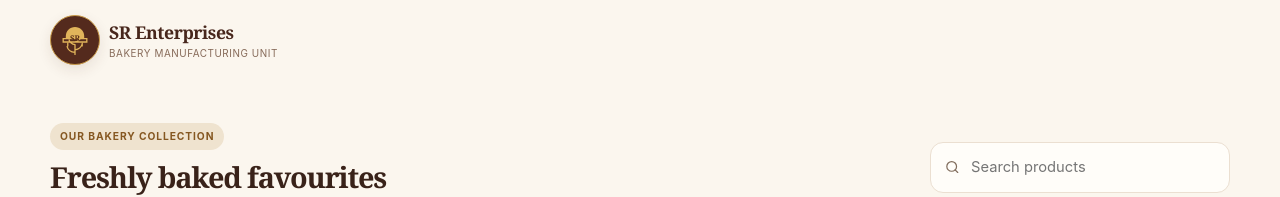
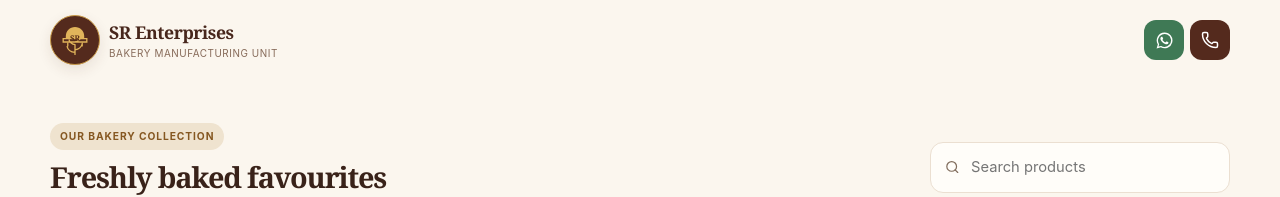
Before and after one commit to naveenuiuxdesigner-glitch/Digital-menu, a React (Vite) app: page / in a window 1280 px wide. Shown: the top 197 px of the page. Built offline with nearby package versions, Linux system fonts and the light colour scheme.

Commit message:
Add WhatsApp and call contact buttons

```diff
--- a/src/components/Header.jsx
+++ b/src/components/Header.jsx
@@ -1,3 +1,5 @@
+import { Phone } from 'lucide-react'
+
 export function Header({ business }) {
   return (
     <header className="topbar">
@@ -14,7 +16,16 @@ export function Header({ business }) {
           <span className="brand-subtitle">{business.subtitle}</span>
         </div>
       </div>
-
+      <nav className="header-actions" aria-label="Contact SR Enterprises">
+        <a href={`https://wa.me/${business.whatsapp}`} target="_blank" rel="noreferrer" className="icon-button whatsapp" aria-label="Chat on WhatsApp">
+          <svg viewBox="0 0 24 24" width="19" height="19" aria-hidden="true" fill="currentColor">
+            <path d="M12.04 2a9.85 9.85 0 0 0-8.46 14.9L2 22l5.27-1.38A9.94 9.94 0 1 0 12.04 2Zm0 18.13a8.17 8.17 0 0 1-4.16-1.14l-.3-.18-3.13.82.84-3.05-.2-.31a8.2 8.2 0 1 1 6.95 3.86Zm4.5-6.14c-.25-.12-1.47-.73-1.7-.81-.23-.09-.4-.12-.57.12-.17.25-.65.81-.8.98-.15.17-.3.19-.56.06-.25-.12-1.06-.39-2.02-1.24-.75-.66-1.25-1.48-1.4-1.73-.15-.25-.02-.38.11-.5.11-.11.25-.29.38-.43.13-.15.17-.25.25-.42.08-.17.04-.31-.02-.43-.06-.12-.57-1.37-.78-1.87-.2-.49-.41-.42-.57-.43h-.49c-.17 0-.44.06-.67.31-.23.25-.88.86-.88 2.1s.9 2.44 1.03 2.61c.12.17 1.78 2.72 4.31 3.82.6.26 1.07.42 1.43.54.6.19 1.15.16 1.58.1.48-.07 1.47-.6 1.68-1.2.21-.59.21-1.1.15-1.2-.06-.11-.23-.17-.48-.29Z" />
+          </svg>
+        </a>
+        <a href={`tel:${business.phone}`} className="icon-button call" aria-label="Call SR Enterprises">
+          <Phone size={18} />
+        </a>
+      </nav>
     </header>
   )
 }
--- a/src/config/business.js
+++ b/src/config/business.js
@@ -2,8 +2,8 @@ export const business = {
   name: 'SR Enterprises',
   subtitle: 'Bakery Manufacturing Unit',
   ownerName: 'Owner',
-  phone: '+91XXXXXXXXXX',
-  whatsapp: '91XXXXXXXXXX',
+  phone: '+919030525249',
+  whatsapp: '919030525249',
   address: 'Bakery Manufacturing Unit, Near City Market, Pune, Maharashtra',
   timings: 'Mon-Sat: 9:00 AM - 9:00 PM',
   mapUrl: 'https://maps.google.com/?q=Pune+Maharashtra',
```
Also changed, not shown: src/App.css.
